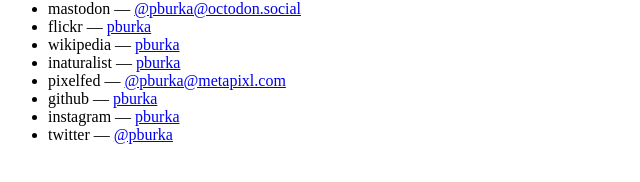
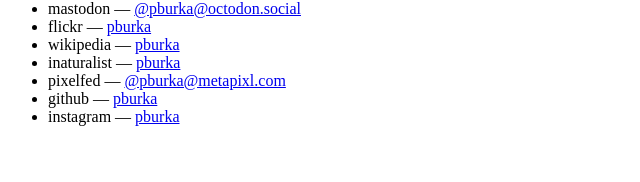
Before and after one commit to pburka/quuxnet, a plain HTML site: page index.html in a window 1280 px wide. Shown: the part 80-262 px from the top of the page, without its empty margins (0-640 px from the left). Drawn offline with Linux system fonts and the light colour scheme.

Commit message:
Remove twitter

```diff
--- a/index.html
+++ b/index.html
@@ -18,7 +18,6 @@
       <li>pixelfed &mdash; <a rel="me" href="https://metapixl.com/pburka">@pburka@metapixl.com</a></li>
       <li>github &mdash; <a rel="me" href="https://github.com/pburka">pburka</a></li>
       <li>instagram &mdash; <a rel="me" href="https://www.instagram.com/pburka">pburka</a></li>
-      <li>twitter &mdash; <a rel="me" href="https://twitter.com/pburka">@pburka</a></li>
     </ul>
   </body>
 </html>
```
